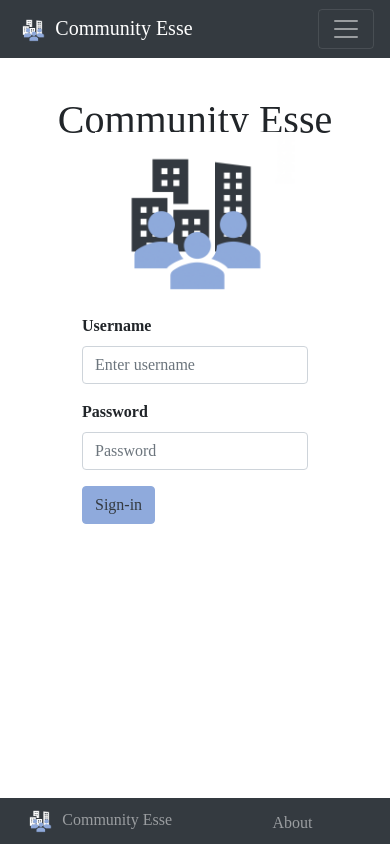
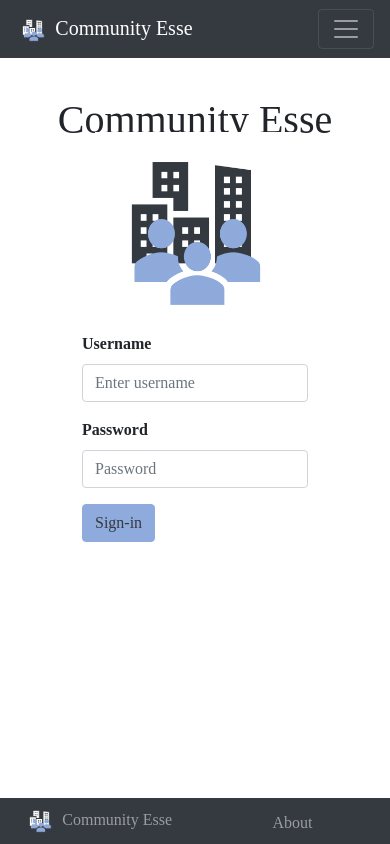
Before and after one commit to MarciaAdler/CommunityEsse, a React (Create React App) app in the folder client/: page / in a window 390 px wide. Built offline with nearby package versions, Linux system fonts and the light colour scheme; the HTML template or start-up script is replaced by a standard one; a web font is replaced by a local one.

Commit message:
fixed signin icon for mobile view

```diff
--- a/client/src/App.sass
+++ b/client/src/App.sass
@@ -142,6 +142,7 @@ a
 
     @include media-breakpoint-only(xs)
       width: 200px
+      height: 200px
       margin-top: -20px
 .loginform
   &--wrapper
```
